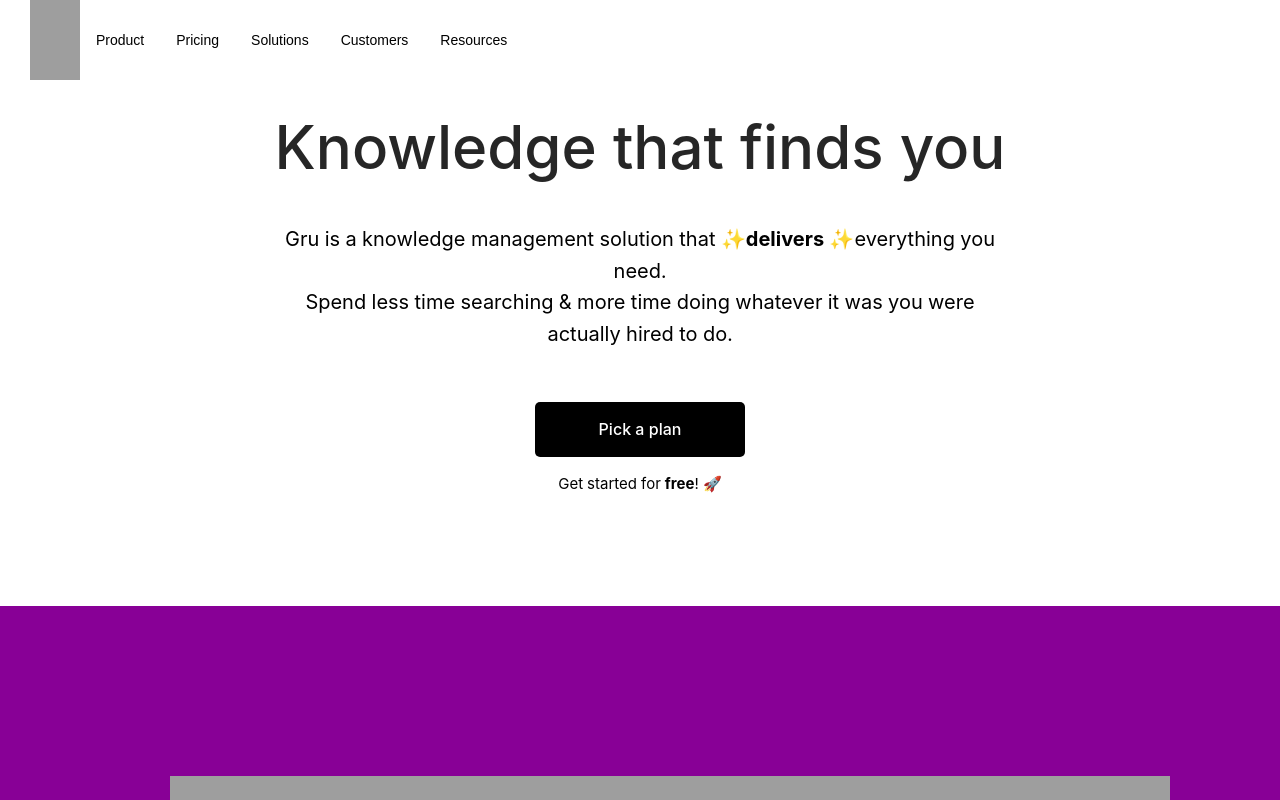
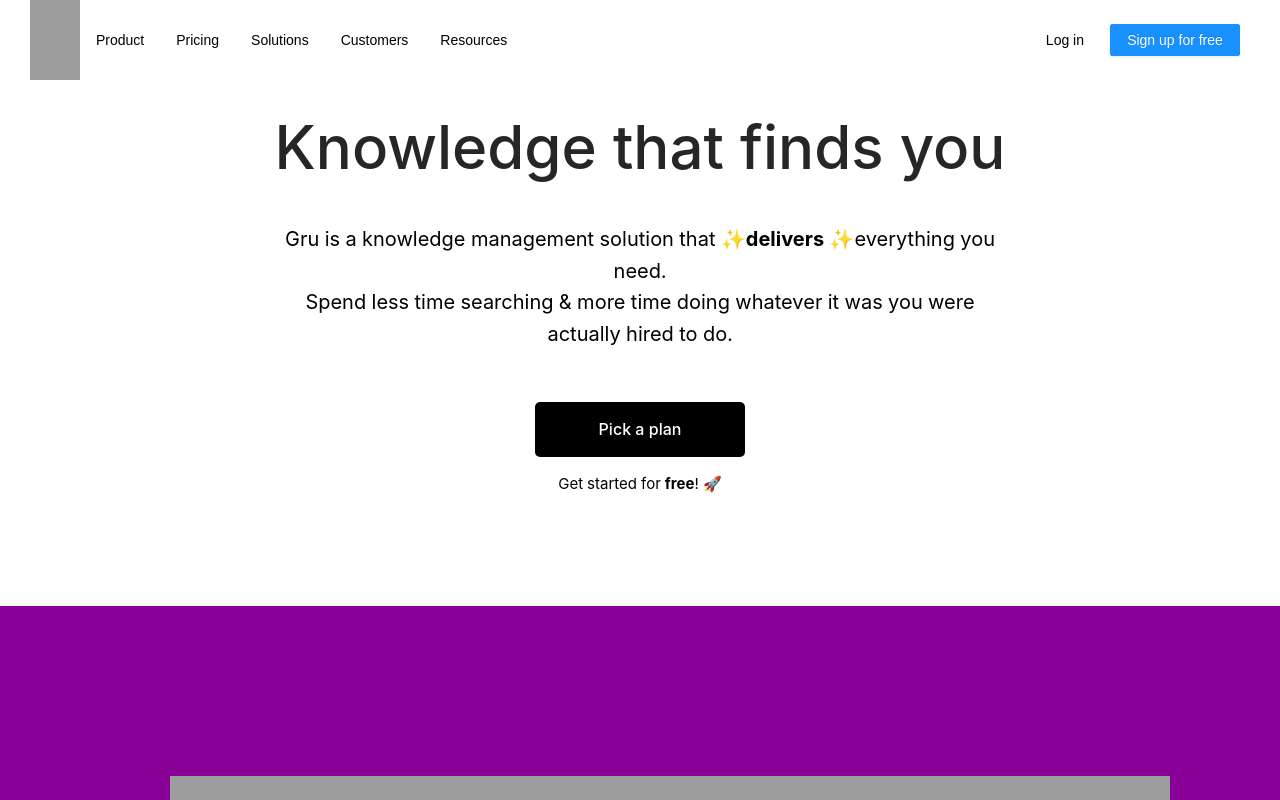
Before and after one commit to ShrutiSara/gru, a Gatsby site: page / in a window 1280 px wide. Shown: the top 800 px of the page. Built offline with nearby package versions, Linux system fonts and the light colour scheme; Gatsby itself is replaced by a stand-in of ours; grey boxes are pictures that could not be loaded.

Commit message:
Added buttons in the top

```diff
--- a/src/pages/index.css
+++ b/src/pages/index.css
@@ -36,7 +36,7 @@ a.blue:visited {
     color: #000;
     font-size: 16px;
     box-sizing: border-box;
-    position: absolute;
+    position: fixed;
     left: 0;
     top: 0;
     right: 0;
@@ -58,6 +58,18 @@ a.blue:visited {
     height: 100%;
     -webkit-box-align: center;
     align-items: center;
+}
+
+.right-button1 {
+    position: absolute;
+    right: 180px;
+    font-weight: 300;
+}
+
+.right-button2 {
+    position: absolute;
+    right: 40px;
+    font-weight: 300;
 }
 
 .subheader {
--- a/src/pages/index.js
+++ b/src/pages/index.js
@@ -41,7 +41,7 @@ export default function Home() {
     <div>
       <div class="new-nav-background">
         <div class="desktop-nav-container">
-          <a href="#"><img src="https://assets.website-files.com/5d8d029013ffd80bbb91320d/5d992e6ce288d83a93a1a0d8_Guru_AllBlack.svg" class="gru" /></a>
+          <a href="#" class="hvr-bounce-in"><img src="https://assets.website-files.com/5d8d029013ffd80bbb91320d/5d992e6ce288d83a93a1a0d8_Guru_AllBlack.svg" class="gru" /></a>
           <Popover content={product} title="Product">
             <Button type="link" style={{color: "black"}} ghost>Product</Button>
           </Popover>
@@ -53,6 +53,12 @@ export default function Home() {
           <Popover content={resources} title="Resources">
             <Button type="link" style={{color: "black"}} ghost>Resources</Button>
           </Popover>
+          <div class="right-button1">
+            <Button type="link" style={{color: "black"}} ghost>Log in</Button>
+          </div>
+          <div class="right-button2">
+            <Button type="primary" class="button" style={{color: "white", width: 130}} >Sign up for free</Button>
+          </div>
         </div>
       </div>
       <div class="subheader">
@@ -75,6 +81,7 @@ export default function Home() {
           <div class="wave"></div>
         </div>
       </div>
+      <p>You’ll be in <em>very</em> good company with Guru&#x27;s other customers</p>
     </div>
   )
 }
```
